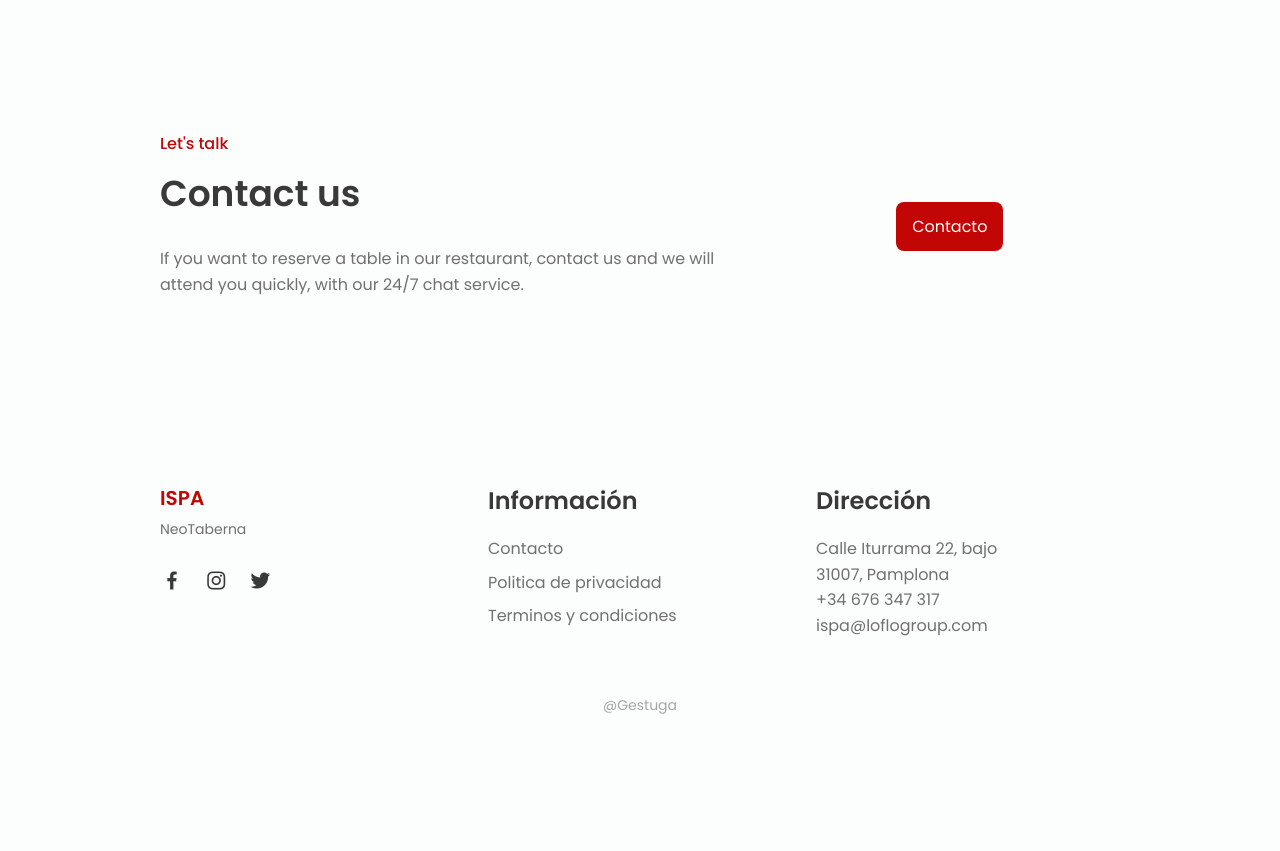
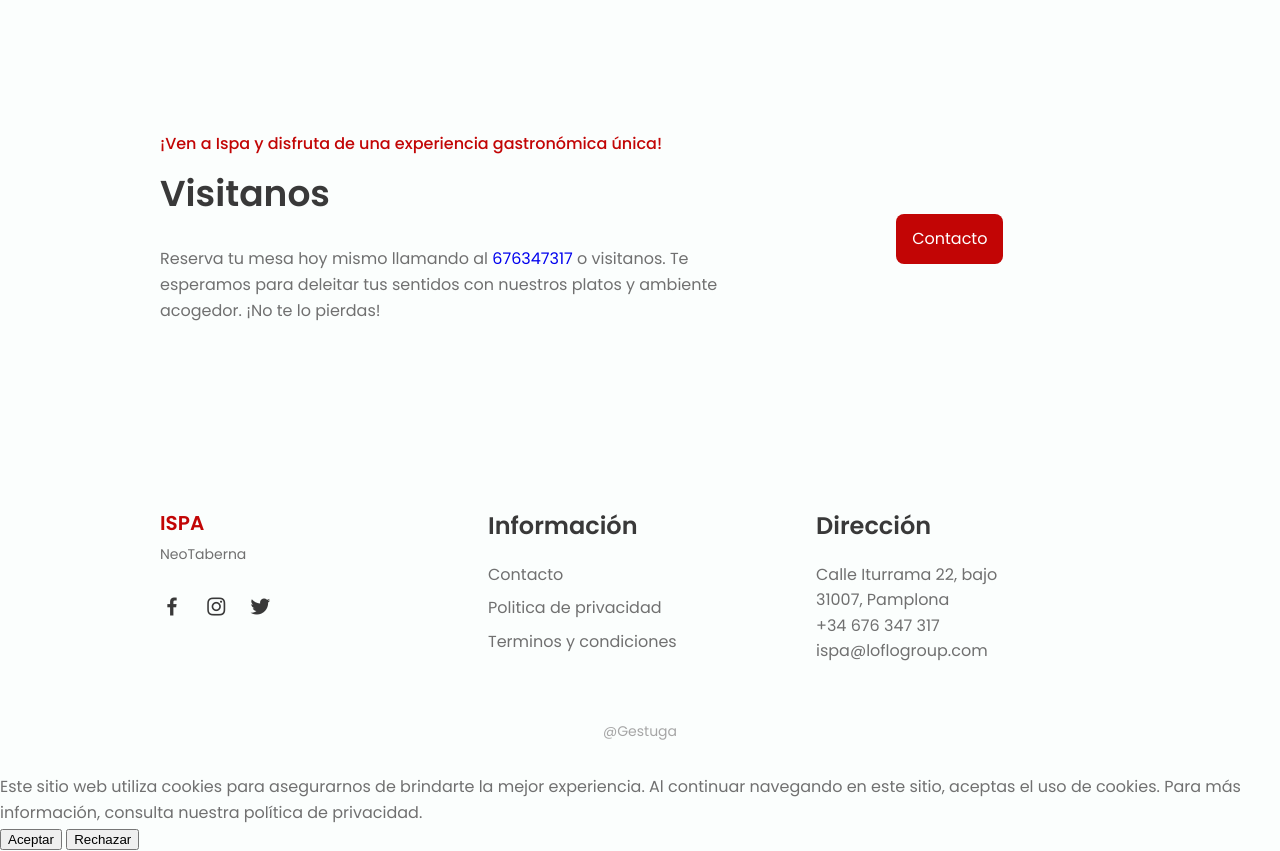
Before and after one commit to Hafifi94/ispa_test, a plain HTML site: page index.html in a window 1280 px wide. Shown: the part 8059-8910 px from the top of the page. Before the commit the page ends 8808 px from the top, so only its background shows below. Drawn offline with nearby package versions, Linux system fonts and the light colour scheme.

Commit message:
Update index.html
Actualizacion

```diff
--- a/index.html
+++ b/index.html
@@ -462,14 +462,13 @@
  <section class="contact section bd-container" id="contact">
     <div class="contact__container bd-grid">
         <div class="contact__data">
-            <span class="section-subtitle contact__initial">Let's talk</span>
-            <h2 class="section-title contact__initial">Contact us</h2>
-            <p class="contact__description">If you want to reserve a table in our restaurant,
-                 contact us and we will attend you quickly, with our 24/7 chat service.</p>
+            <span class="section-subtitle contact__initial">¡Ven a Ispa y disfruta de una experiencia gastronómica única! </span>
+            <h2 class="section-title contact__initial">Visitanos</h2>
+            <p class="contact__description">Reserva tu mesa hoy mismo llamando al <a href="tel:+34678567876">676347317</a> o visitanos. Te esperamos para deleitar tus sentidos con nuestros platos y ambiente acogedor. ¡No te lo pierdas!</p>
         </div>
 
         <div class="contact__button">
-            <a href="https://wa.me/5211234567890?text=Me%20gustaría%20saber%20el%20precio%20del%20coche" class="button">Contacto</a>
+            <a href="https://wa.me/+34676347317" class="button">Contacto</a>
         </div>
     </div>
 </section>
@@ -516,6 +515,15 @@
 </footer>
 
 
+<!-- Banner de cookies -->
+<div id="cookie-banner">
+    <p id="cookie-text">Este sitio web utiliza cookies para asegurarnos de brindarte la mejor experiencia. Al continuar navegando en este sitio, aceptas el uso de cookies. Para más información, consulta nuestra política de privacidad.</p>
+    <div class="cookie-container">
+    <button id="cookie-button">Aceptar</button>
+    <button id="reject-button">Rechazar</button>
+    </div>
+  </div>
+
 
 
 
```
